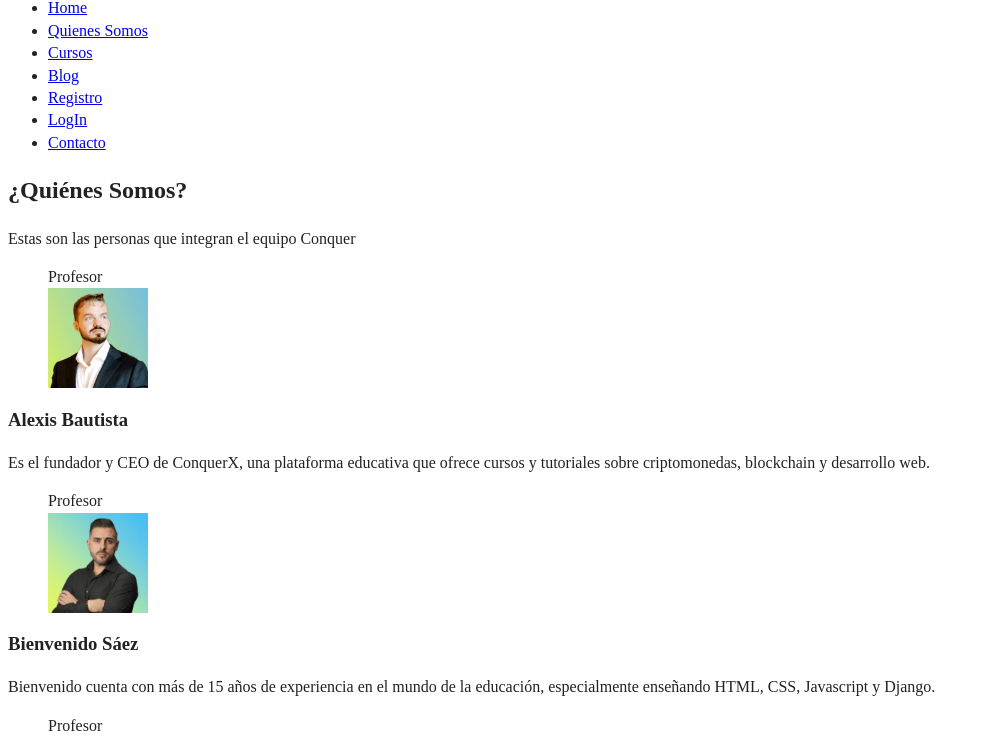
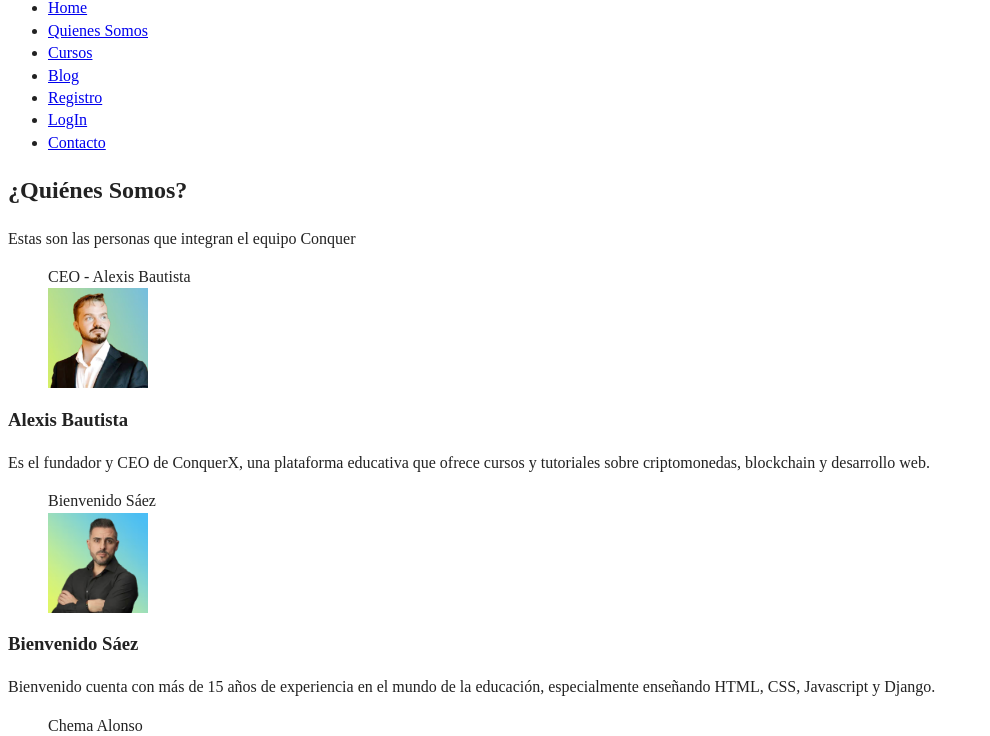
Before and after one commit to Cristian-Ser/conquer_academy-html_project, a website: page pages/quienes_somos.html in a window 1280 px wide. Shown: the part 57-793 px from the top of the page, without its empty margins (0-990 px from the left). Drawn offline with Linux system fonts and the light colour scheme; files that its build step writes are made by us from their sources; files whose address does not match are found by name.

Commit message:
Agregado de comentarios y corrección de etiquetas figurecaption en 'quienes somos'

```diff
--- a/pages/quienes_somos.html
+++ b/pages/quienes_somos.html
@@ -48,9 +48,11 @@
 
     <!-- sección de integrantes -->
     <section>
+
+      <!-- Alexis Bautista -->
       <article>
         <figure>
-          <figcaption>Profesor</figcaption>
+          <figcaption>CEO - Alexis Bautista</figcaption>
           <img src="../img/quienes_somos/profesionales/alexis_bautista.avif" alt="imagen de portada de Alexis Bautista"
             width="100">
         </figure>
@@ -59,9 +61,10 @@
           criptomonedas, blockchain y desarrollo web.</p>
       </article>
 
+      <!-- Bienvenido Sáez -->
       <article>
         <figure>
-          <figcaption>Profesor</figcaption>
+          <figcaption>Bienvenido Sáez</figcaption>
           <img src="../img/quienes_somos/profesionales/bienvenido_saez.avif" alt="imagen de portada de Bienvenido Sáez"
             width="100">
         </figure>
@@ -70,9 +73,10 @@
           HTML, CSS, Javascript y Django.</p>
       </article>
 
+      <!-- Chema Alonso -->
       <article>
         <figure>
-          <figcaption>Profesor</figcaption>
+          <figcaption>Chema Alonso</figcaption>
           <img src="../img/quienes_somos/profesionales/chema_alonso.avif" alt="imagen de portada de Chema Alonso"
             width="100">
         </figure>
@@ -81,7 +85,6 @@
           Productos y Servicios Digitales.</p>
       </article>
     </section>
-
   </main>
 
   <footer>
```
Also changed, not shown: pages/cursos.html (+7 -0 lines).
